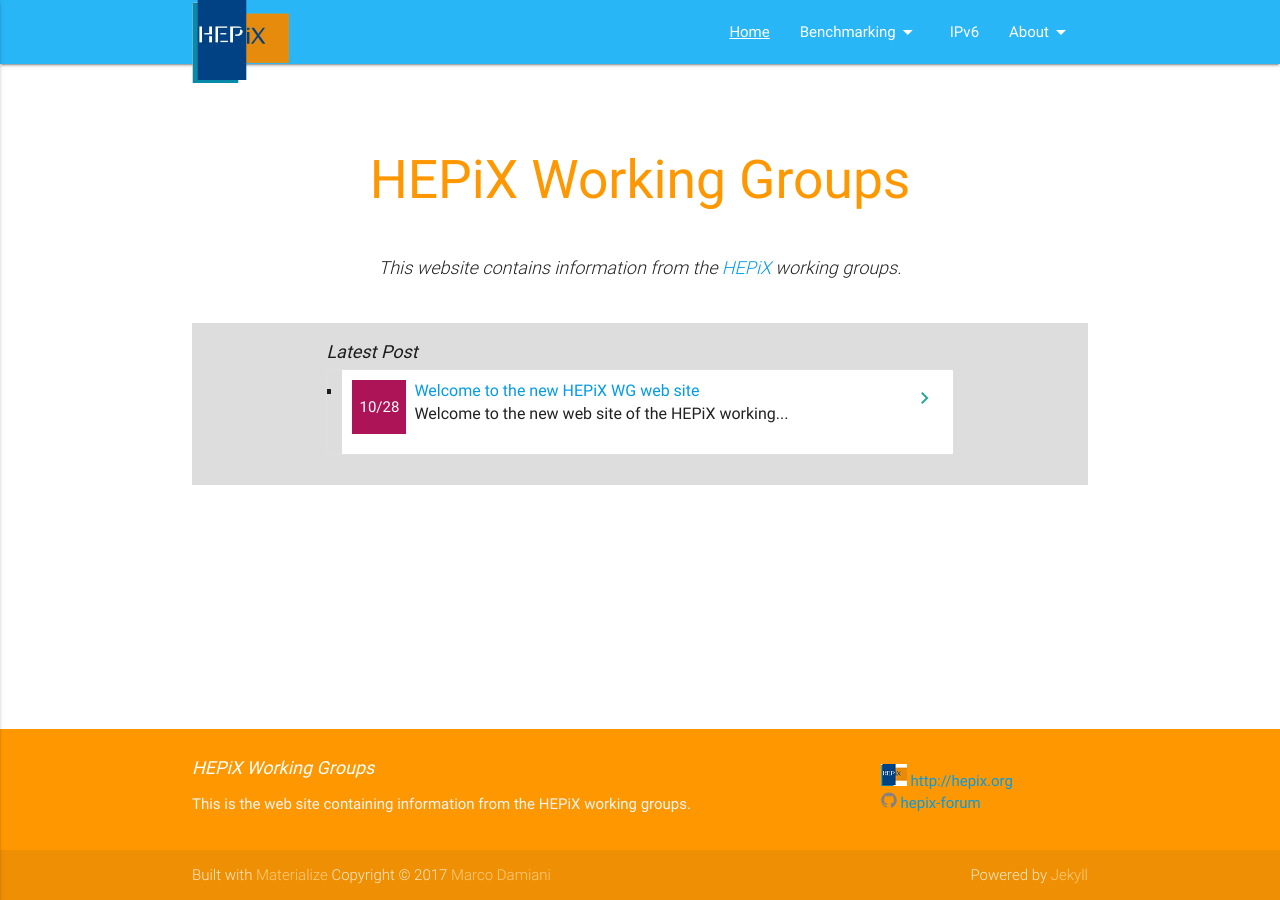
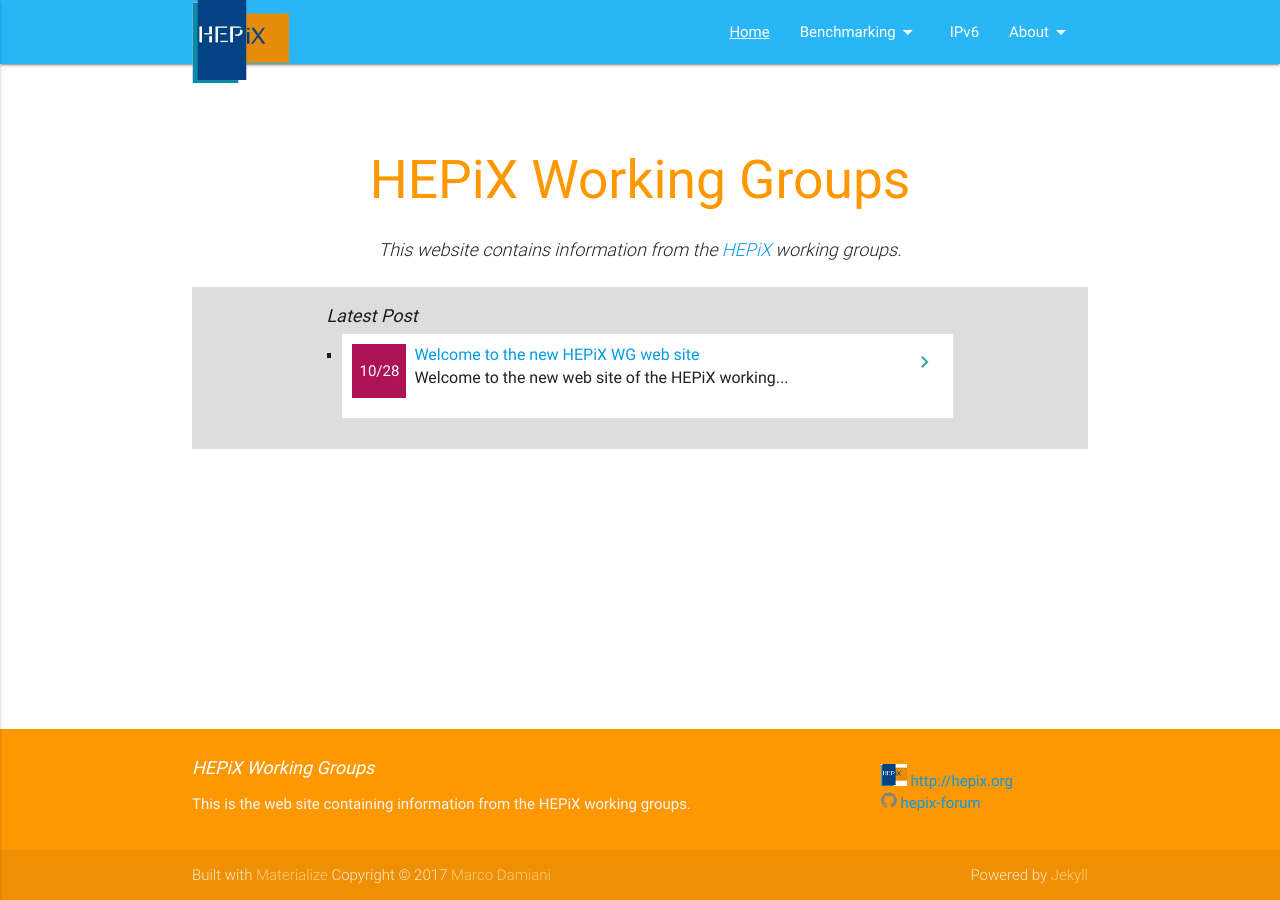
Before and after one commit to HEPiX-Forum/hepix-forum.github.io, a Jekyll site: the page built from index.md, in a window 1280 px wide. Built offline with Jekyll 4.4.1, drawn with Linux system fonts in a browser that asks for light colours.

Commit message:
home layout: fix processing of index.md contents

```diff
--- a/_layouts/home.html
+++ b/_layouts/home.html
@@ -7,7 +7,7 @@
       <br><br>
       <h1 class="header center orange-text">{{ site.title }}</h1>
       <div class="row center">
-        <h5 class="col s12 light">{{ content }}</h5>
+        <h5 class="col s12 light">{{ content | rstrip | append: '$@$' | remove: '<p>' | remove: '</p>$@$' }}</h5>
       </div>
     </div>
   </div>
```
